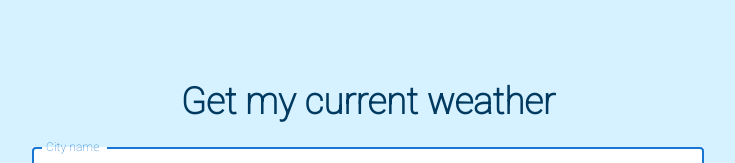
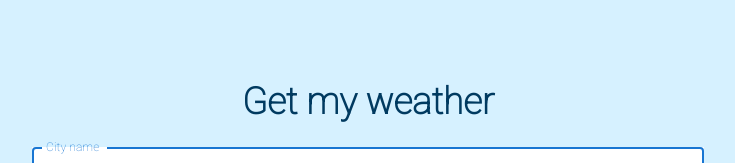
Before and after one commit to thepierrre/weather-app-frontend, a React (Vite) app: page / in a window 1280 px wide. Shown: the top 163 px of the page, without its empty margins (272-1007 px from the left). Built offline with nearby package versions, Linux system fonts and the light colour scheme.

Commit message:
change h1

```diff
--- a/src/App.jsx
+++ b/src/App.jsx
@@ -85,7 +85,7 @@ function App() {
 
   return (
     <div className="app">
-      <h1 className="main-title">Get my current weather</h1>
+      <h1 className="main-title">Get my weather</h1>
       <SearchBar
         getWeather={getWeather}
         getLocation={getLocation}
```
